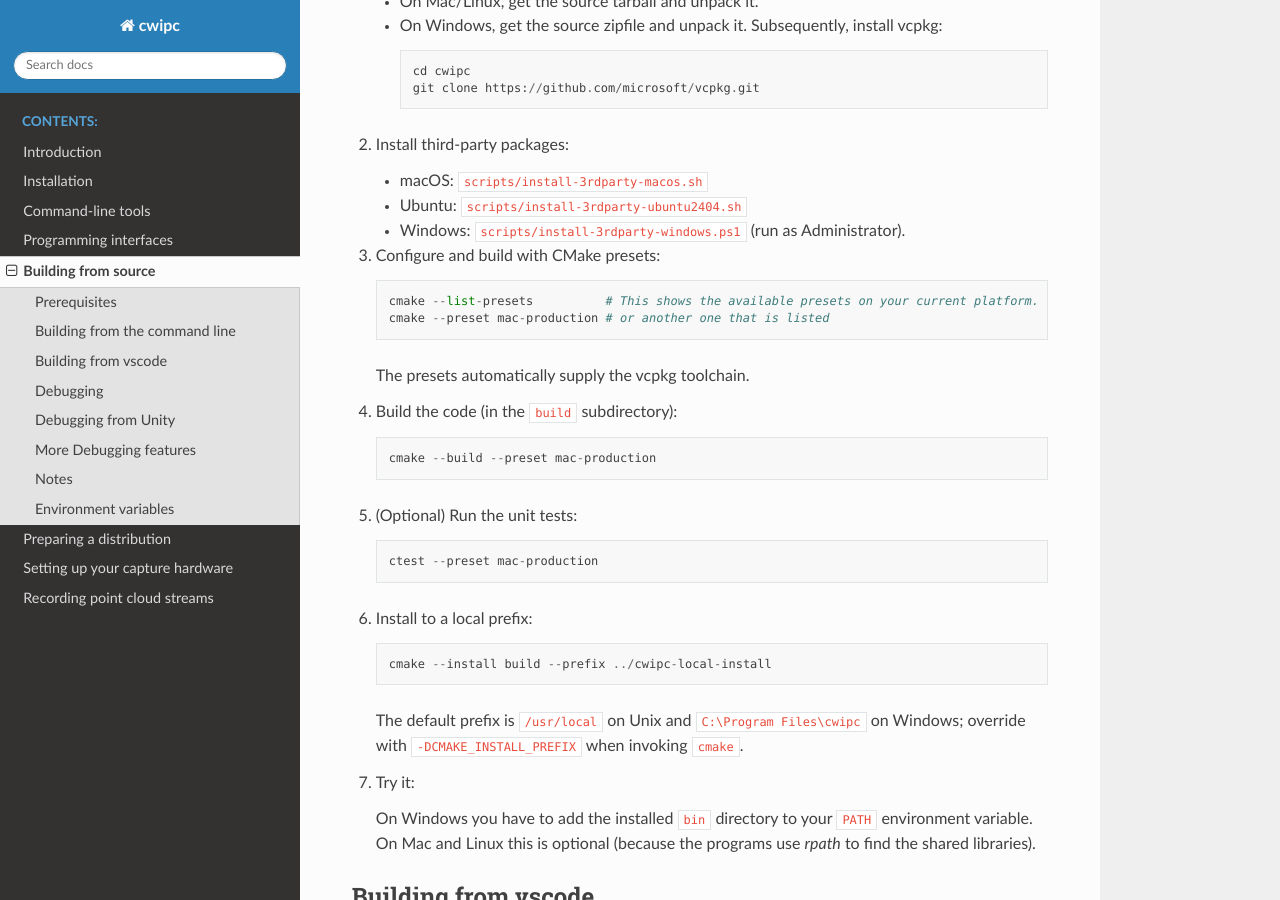
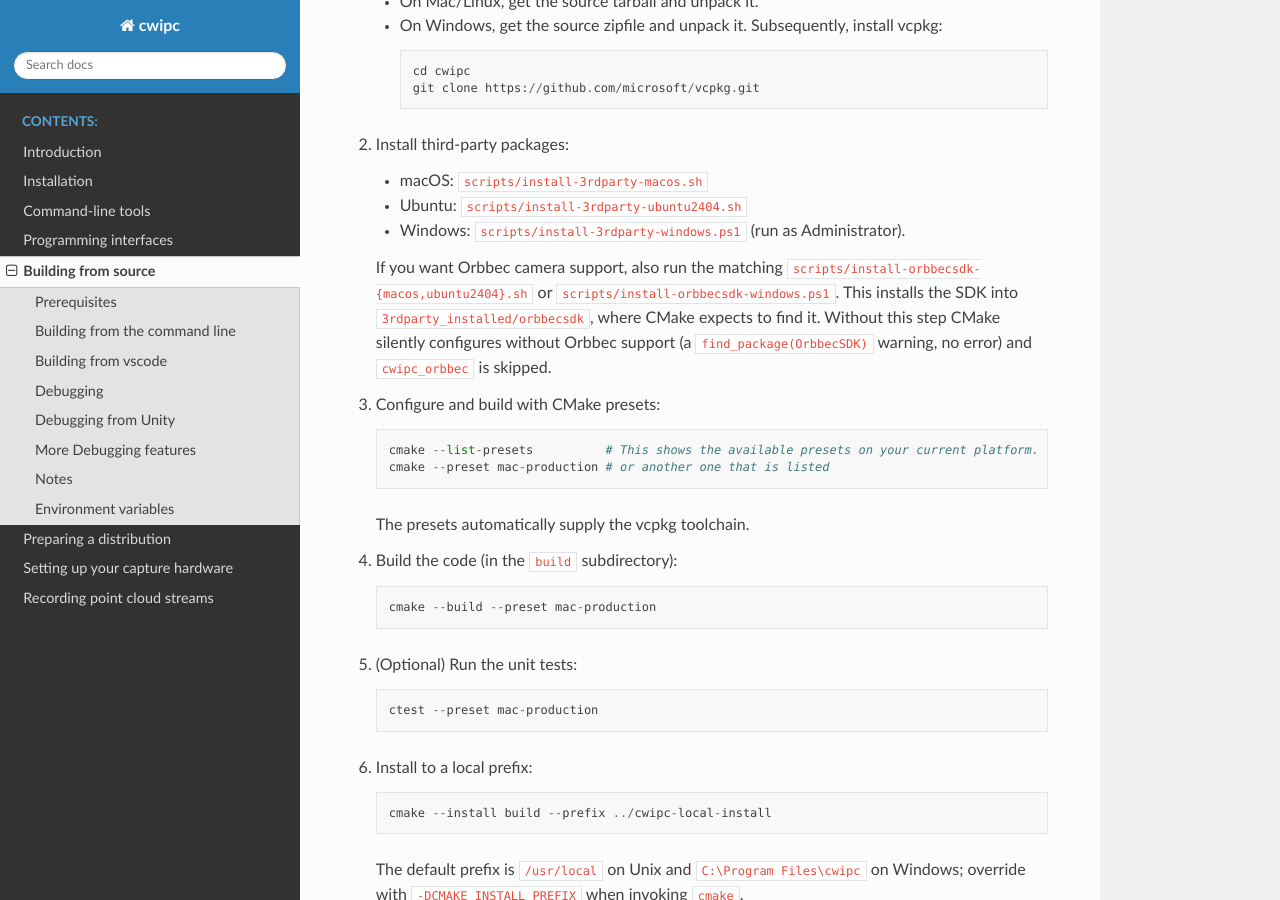
Before and after one commit to cwi-dis/cwipc, a Sphinx documentation site: the page built from docs/build-from-source.rst, in a window 1280 px wide and 900 px high, scrolled down 705 px. Built offline with Sphinx 7.4.7 and the Read the Docs theme 3.1.0, drawn with Linux system fonts in a browser that asks for light colours; pages that are not in the unit, such as notebooks, are missing from menus.

Commit message:
Document that Orbbec camera support requires running install-orbbecsdk-* separately.
CMake silently skips cwipc_orbbec with just a find_package warning if the SDK
isn't present at 3rdparty_installed/orbbecsdk; the build docs never mentioned
that step existed. Verified by installing it and confirming cwipc_orbbec then
builds and its tests pass.

Co-Authored-By: Claude Sonnet 5 <noreply@anthropic.com>

```diff
--- a/docs/build-from-source.rst
+++ b/docs/build-from-source.rst
@@ -39,6 +39,14 @@ Building from the command line
    * macOS: ``scripts/install-3rdparty-macos.sh``
    * Ubuntu: ``scripts/install-3rdparty-ubuntu2404.sh``
    * Windows: ``scripts/install-3rdparty-windows.ps1`` (run as Administrator).
+
+   If you want Orbbec camera support, also run the matching
+   ``scripts/install-orbbecsdk-{macos,ubuntu2404}.sh`` or
+   ``scripts/install-orbbecsdk-windows.ps1``. This installs the SDK into
+   ``3rdparty_installed/orbbecsdk``, where CMake expects to find it. Without
+   this step CMake silently configures without Orbbec support (a
+   ``find_package(OrbbecSDK)`` warning, no error) and ``cwipc_orbbec`` is
+   skipped.
 
 3. Configure and build with CMake presets::
 
```
